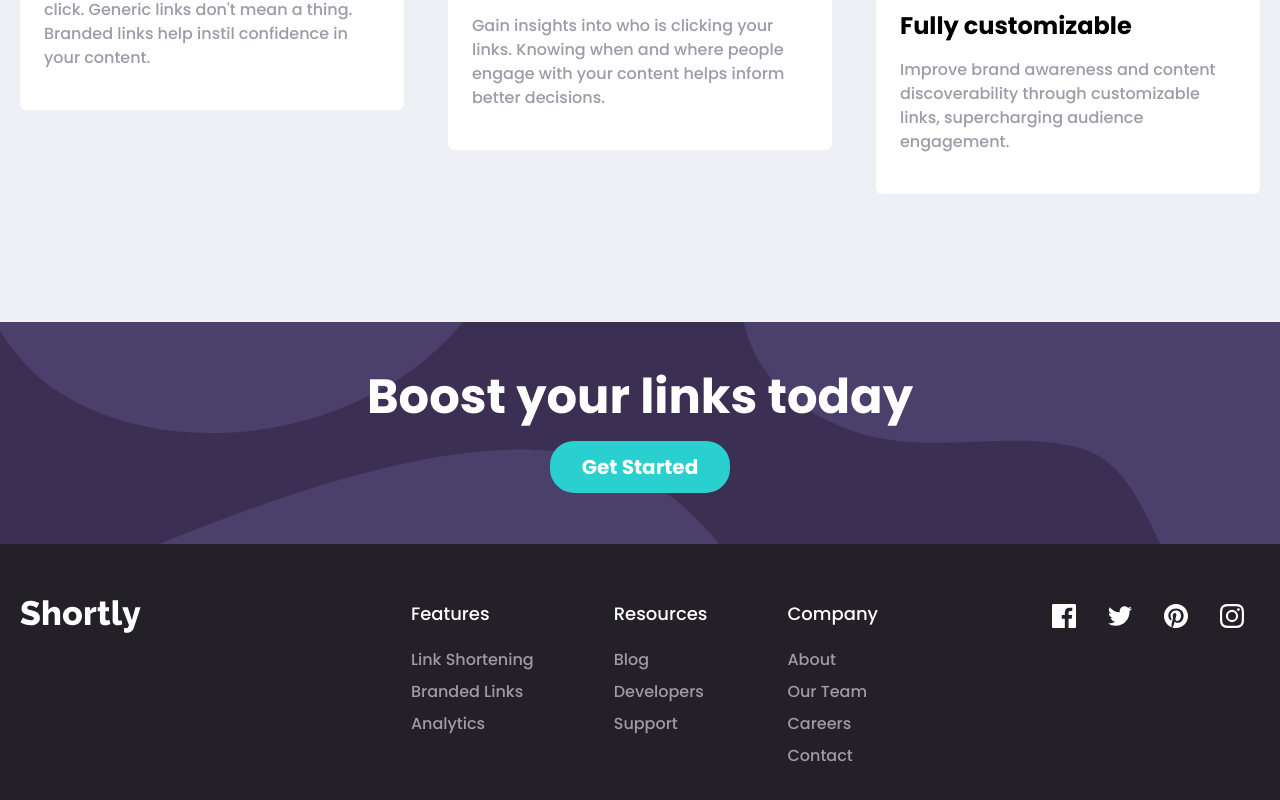
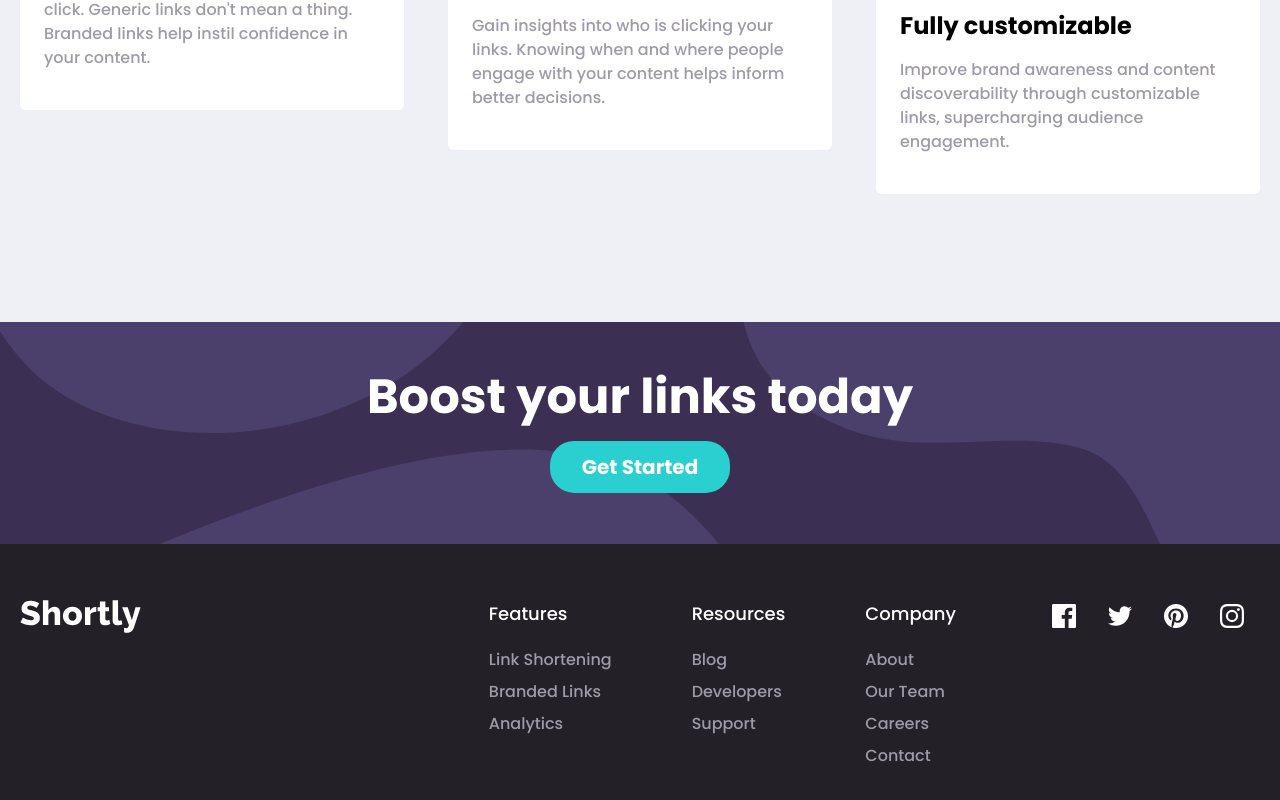
Before and after one commit to wojtek0123/url-shortening-api, a React (Vite) app: page / in a window 1280 px wide. Shown: the part 1456-2256 px from the top of the page. Built offline with nearby package versions, Linux system fonts and the light colour scheme.

Commit message:
Add flex-grow property

```diff
--- a/src/components/footer/Footer.tsx
+++ b/src/components/footer/Footer.tsx
@@ -5,7 +5,7 @@ const Footer: React.FC = () => {
     <footer className='w-full bg-neutral-very-dark-violet text-white pt-14 flex items-center justify-center lg:pb-14'>
       <div className='flex flex-col lg:flex-row w-full lg:items-start lg:justify-between max-w-[1440px] px-5 2xl:px-0'>
         <img src={logoWhite} alt='Shortly' className='mx-auto lg:ml-0 lg:mr-48' />
-        <div className='flex flex-col items-center justify-center lg:justify-start lg:items-start lg:flex-row lg:mr-20'>
+        <div className='flex flex-col items-center justify-center flex-grow lg:justify-end lg:items-start lg:flex-row lg:mr-20'>
           <div className='flex flex-col justify-center items-center lg:items-start mt-14 lg:mt-0 lg:mr-10'>
             <h4 className='mb-4 text-lg'>Features</h4>
             <a
```
